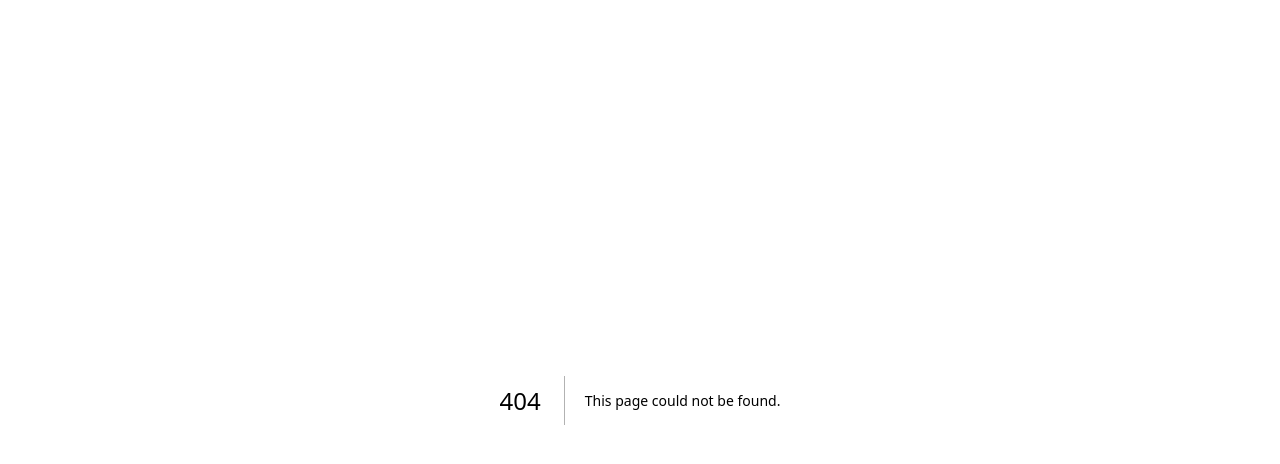
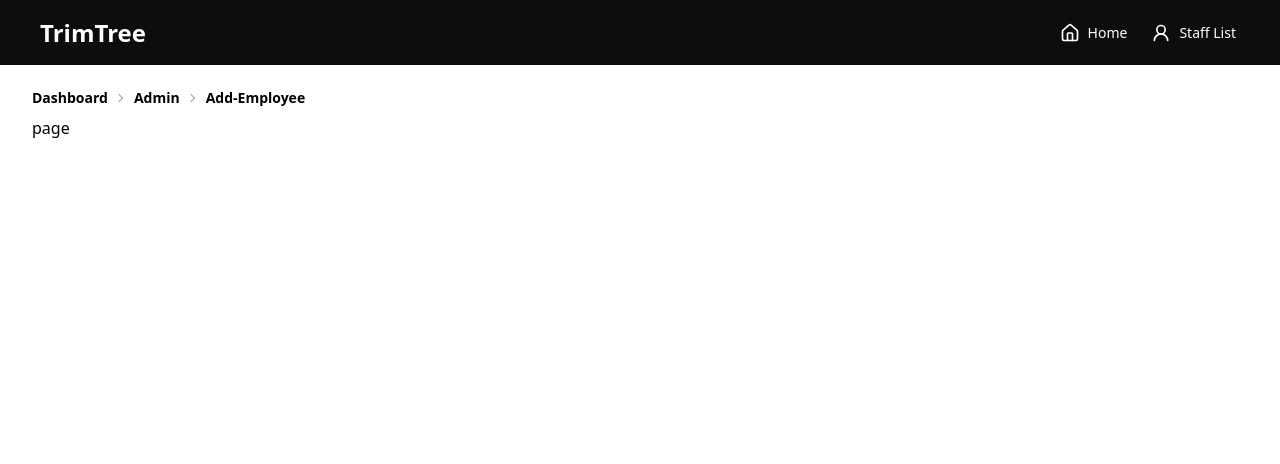
Before and after one commit to 0-mastermind/TrimTree, a Next.js app in the folder frontend/admin/: page /dashboard/admin/add-employee in a window 1280 px wide. Before the commit this address had no page. Shown: the top 464 px of the page. Built offline with nearby package versions, Linux system fonts and the light colour scheme.

Commit message:
added: create branch and add staff routes

```diff
--- /dev/null
+++ b/frontend/admin/src/app/dashboard/admin/add-employee/page.tsx
@@ -0,0 +1,7 @@
+const page = () => {
+  return (
+    <div>page</div>
+  )
+}
+
+export default page
--- a/frontend/admin/src/app/dashboard/admin/branches/[branchName]/page.tsx
+++ b/frontend/admin/src/app/dashboard/admin/branches/[branchName]/page.tsx
@@ -15,7 +15,7 @@ const page = () => {
         <div className="flex justify-between items-center">
           <h1 className="text-2xl md:text-3xl font-semibold">Your Branches</h1>
             <button
-              className="text-xs mt-4 cursor-pointer transition-all bg-green-600 text-white px-6 py-2 rounded-lg border-green-700 border-b-[4px] hover:brightness-110 hover:-translate-y-[1px] hover:border-b-[6px] active:border-b-[2px] active:brightness-90 active:translate-y-[2px] flex gap-2"
+              className="text-xs mt-4 cursor-pointer transition-all bg-green-600 text-white px-6 py-2 rounded-lg border-green-700 border-b-[4px] hover:brightness-110 hover:-translate-y-[1px] hover:border-b-[6px] active:border-b-[2px] active:brightness-90 active:translate-y-[2px] flex gap-2 items-center"
               onClick={() =>
                 redirectToURI("/dashboard/admin/branches/branch-1/add-branch")
               }>
--- a/frontend/admin/src/app/dashboard/admin/branches/page.tsx
+++ b/frontend/admin/src/app/dashboard/admin/branches/page.tsx
@@ -18,7 +18,7 @@ const page = () => {
         <div className="flex justify-between items-center">
           <h1 className="text-2xl md:text-3xl font-semibold">Your Branches</h1>
           <button
-            className="text-xs mt-4 cursor-pointer transition-all bg-green-600 text-white px-6 py-2 rounded-lg border-green-700 border-b-[4px] hover:brightness-110 hover:-translate-y-[1px] hover:border-b-[6px] active:border-b-[2px] active:brightness-90 active:translate-y-[2px] flex gap-2"
+            className="text-xs mt-4 cursor-pointer transition-all bg-green-600 text-white px-6 py-2 rounded-lg border-green-700 border-b-[4px] hover:brightness-110 hover:-translate-y-[1px] hover:border-b-[6px] active:border-b-[2px] active:brightness-90 active:translate-y-[2px] flex gap-2 items-center"
             onClick={() =>
               redirectToURI("/dashboard/admin/branches/add-branch")
             }>
--- /dev/null
+++ b/frontend/admin/src/app/dashboard/admin/create-branch/page.tsx
@@ -0,0 +1,7 @@
+const page = () => {
+  return (
+    <div>page</div>
+  )
+}
+
+export default page
```
